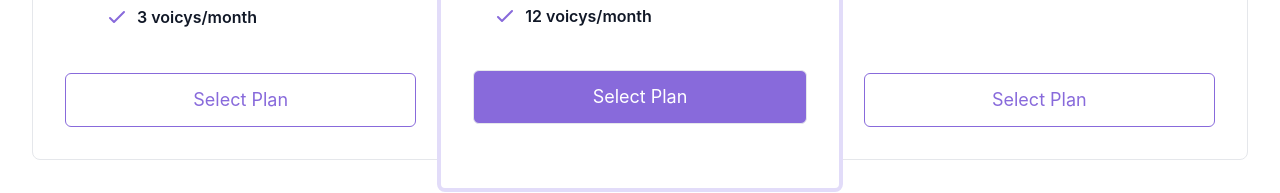
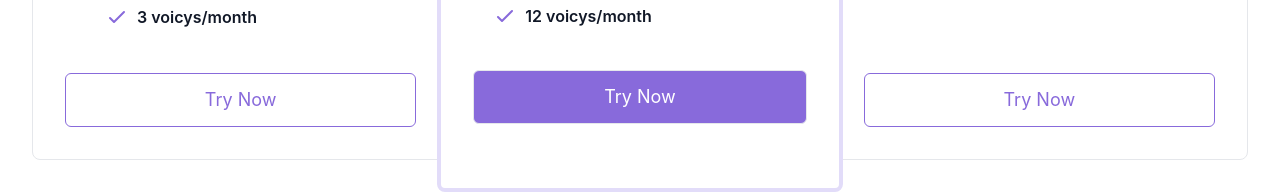
Before and after one commit to zarghamkhandev/bionic-reads, a Next.js app: page /pricing in a window 1280 px wide. Shown: the part 654-847 px from the top of the page. Built offline with nearby package versions, Linux system fonts and the light colour scheme.

Commit message:
pricing fix

```diff
--- a/pages/pricing.tsx
+++ b/pages/pricing.tsx
@@ -106,9 +106,9 @@ export default function Pricing() {
                   </li>
                 ))}
               </ul>
-              <button className="inline-flex justify-center w-full px-4 py-3 mt-8 text-sm leading-none text-center no-underline bg-transparent border rounded-md cursor-pointer text-our-600 border-our-600 hover:bg-our-700 hover:border-our-700 hover:text-white focus-within:bg-our-700 focus-within:border-our-700 focus-within:text-white sm:text-base md:text-lg">
-                Select Plan
-              </button>
+              <a href="https://app.voicl.com/" className="inline-flex justify-center w-full px-4 py-3 mt-8 text-sm leading-none text-center no-underline bg-transparent border rounded-md cursor-pointer text-our-600 border-our-600 hover:bg-our-700 hover:border-our-700 hover:text-white focus-within:bg-our-700 focus-within:border-our-700 focus-within:text-white sm:text-base md:text-lg">
+                Try Now
+              </a>
             </div>
             {/* Price 2 */}
             <div className="relative z-20 flex flex-col items-center max-w-md p-4 mx-auto my-0 bg-white border-4 border-solid rounded-lg border-our-300 sm:p-6 md:px-8 md:py-16">
@@ -150,9 +150,9 @@ export default function Pricing() {
                   </li>
                 ))}
               </ul>
-              <button className="inline-flex justify-center w-full px-4 py-3 mt-8 text-sm leading-none text-center text-white no-underline border rounded-md cursor-pointer bg-our-600 hover:bg-our-700 hover:border-our-700 hover:text-white focus-within:bg-our-700 focus-within:border-our-700 focus-within:text-white sm:text-base md:text-lg">
-                Select Plan
-              </button>
+              <a href="https://app.voicl.com/" className="inline-flex justify-center w-full px-4 py-3 mt-8 text-sm leading-none text-center text-white no-underline border rounded-md cursor-pointer bg-our-600 hover:bg-our-700 hover:border-our-700 hover:text-white focus-within:bg-our-700 focus-within:border-our-700 focus-within:text-white sm:text-base md:text-lg">
+               Try Now
+              </a>
             </div>
             {/* Price 3 */}
             <div className="relative z-10 flex flex-col items-center max-w-md p-4 mx-auto my-0 border border-solid rounded-lg lg:-ml-3 sm:my-0 sm:p-6 md:my-8 md:p-8">
@@ -194,9 +194,9 @@ export default function Pricing() {
                   </li>
                 ))}
               </ul>
-              <button className="inline-flex justify-center w-full px-4 py-3 mt-8 text-sm leading-none text-center no-underline bg-transparent border rounded-md cursor-pointer text-our-600 border-our-600 hover:bg-our-700 hover:border-our-700 hover:text-white focus-within:bg-our-700 focus-within:border-our-700 focus-within:text-white sm:text-base md:text-lg">
-                Select Plan
-              </button>
+              <a href="https://app.voicl.com/" className="inline-flex justify-center w-full px-4 py-3 mt-8 text-sm leading-none text-center no-underline bg-transparent border rounded-md cursor-pointer text-our-600 border-our-600 hover:bg-our-700 hover:border-our-700 hover:text-white focus-within:bg-our-700 focus-within:border-our-700 focus-within:text-white sm:text-base md:text-lg">
+                Try Now
+              </a>
             </div>
           </div>
         </div>
```
